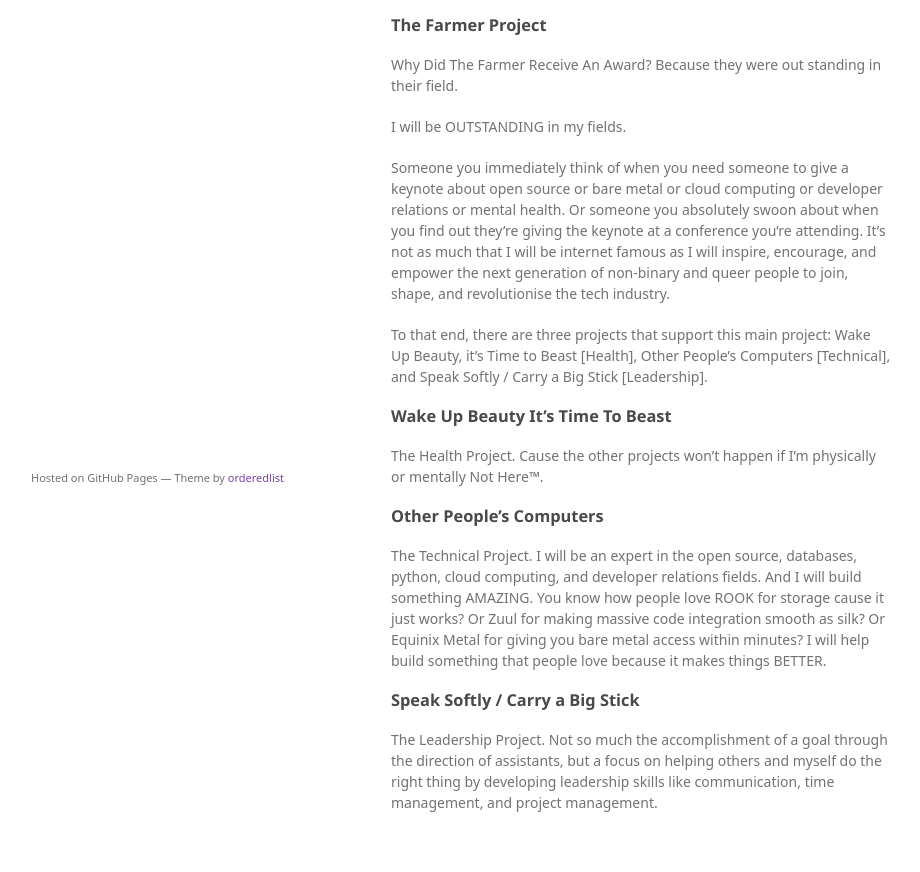
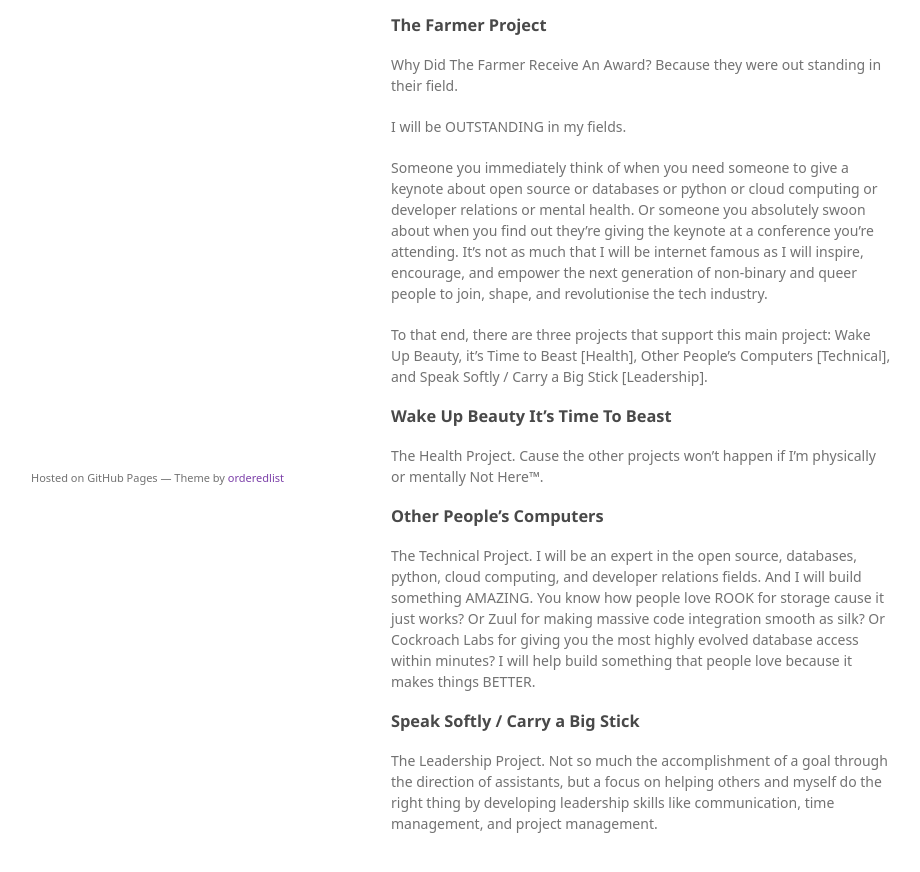
Before and after one commit to rainleander/rainleander.github.io, a Jekyll site: the page index.html, which Jekyll copies as it is, in a window 1280 px wide, cut to the strip 343-1247 px from the top of the page. Shown: the top 872 px of the strip, without its empty margins (179-1099 px from the left). Built offline with Jekyll 4.4.1, drawn with Linux system fonts in a browser that asks for light colours; some web fonts are replaced.

Commit message:
Update index.html

```diff
--- a/index.html
+++ b/index.html
@@ -37,14 +37,14 @@
 <a id="the-farmer-project" class="anchor" href="#the-farmer-project" aria-hidden="true"><span aria-hidden="true" class="octicon octicon-link"></span></a>The Farmer Project</h3>
 <p>Why Did The Farmer Receive An Award? Because they were out standing in their field.</p>
 <p>I will be OUTSTANDING in my fields.</p>
-<p>Someone you immediately think of when you need someone to give a keynote about open source or bare metal or cloud computing or developer relations or mental health. Or someone you absolutely swoon about when you find out they’re giving the keynote at a conference you’re attending. It’s not as much that I will be internet famous as I will inspire, encourage, and empower the next generation of non-binary and queer people to join, shape, and revolutionise the tech industry.</p>
+<p>Someone you immediately think of when you need someone to give a keynote about open source or databases or python or cloud computing or developer relations or mental health. Or someone you absolutely swoon about when you find out they’re giving the keynote at a conference you’re attending. It’s not as much that I will be internet famous as I will inspire, encourage, and empower the next generation of non-binary and queer people to join, shape, and revolutionise the tech industry.</p>
 <p>To that end, there are three projects that support this main project: Wake Up Beauty, it’s Time to Beast [Health], Other People’s Computers [Technical], and Speak Softly / Carry a Big Stick [Leadership].</p>
 <h3>
 <a id="wake-up-beauty-its-time-to-beast" class="anchor" href="#wake-up-beauty-its-time-to-beast" aria-hidden="true"><span aria-hidden="true" class="octicon octicon-link"></span></a>Wake Up Beauty It’s Time To Beast</h3>
 <p>The Health Project. Cause the other projects won’t happen if I’m physically or mentally Not Here™.</p>
 <h3>
 <a id="other-peoples-computers" class="anchor" href="#other-peoples-computers" aria-hidden="true"><span aria-hidden="true" class="octicon octicon-link"></span></a>Other People’s Computers</h3>
-<p>The Technical Project. I will be an expert in the open source, databases, python, cloud computing, and developer relations fields. And I will build something AMAZING. You know how people love ROOK for storage cause it just works? Or Zuul for making massive code integration smooth as silk? Or Equinix Metal for giving you bare metal access within minutes? I will help build something that people love because it makes things BETTER.</p>
+<p>The Technical Project. I will be an expert in the open source, databases, python, cloud computing, and developer relations fields. And I will build something AMAZING. You know how people love ROOK for storage cause it just works? Or Zuul for making massive code integration smooth as silk? Or Cockroach Labs for giving you the most highly evolved database access within minutes? I will help build something that people love because it makes things BETTER.</p>
 <h3>
 <a id="speak-softly-carry-a-big-stick" class="anchor" href="#speak-softly-carry-a-big-stick" aria-hidden="true"><span aria-hidden="true" class="octicon octicon-link"></span></a>Speak Softly / Carry a Big Stick</h3>
 <p>The Leadership Project. Not so much the accomplishment of a goal through the direction of assistants, but a focus on helping others and myself do the right thing by developing leadership skills like communication, time management, and project management.</p>
```
